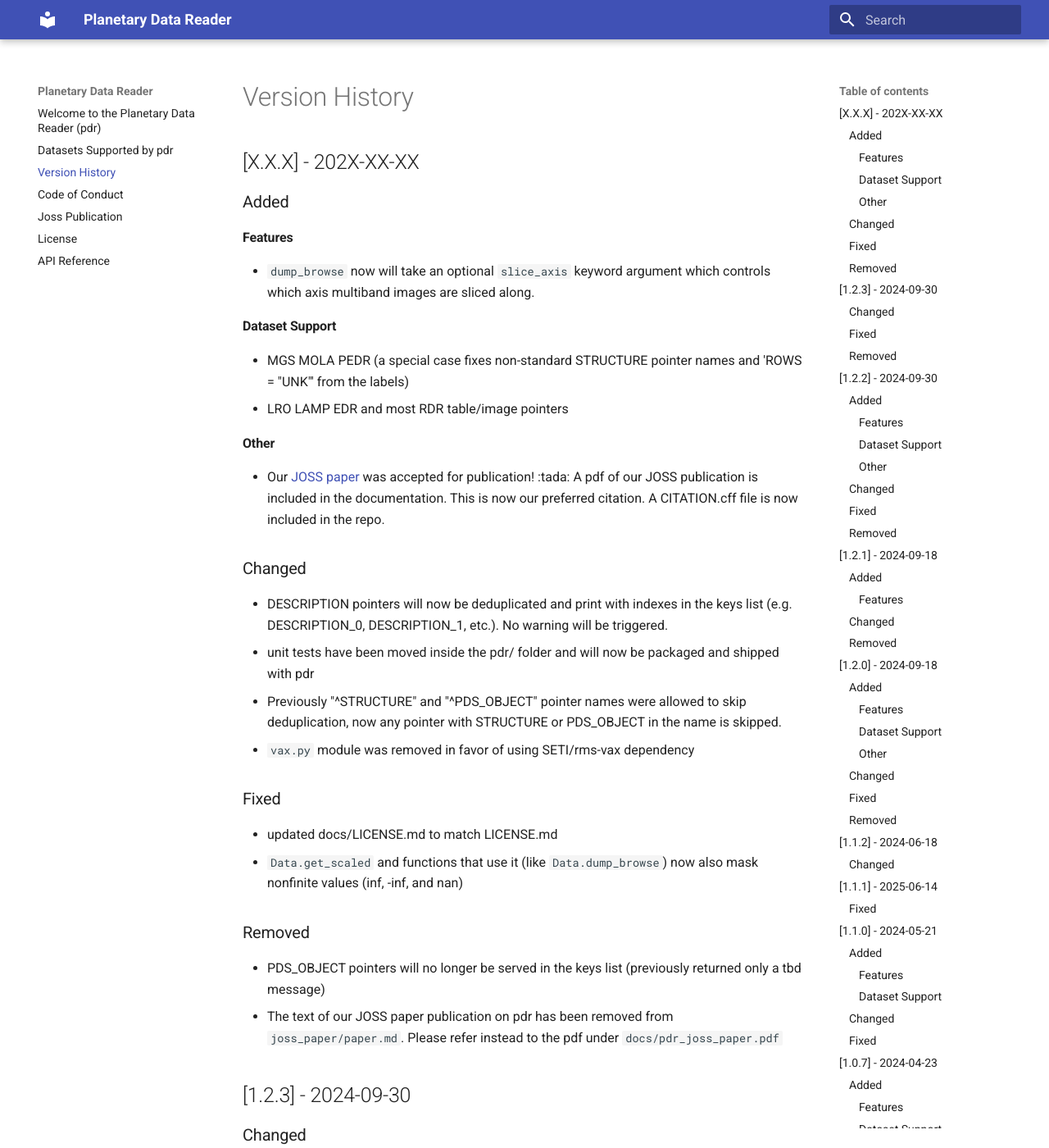
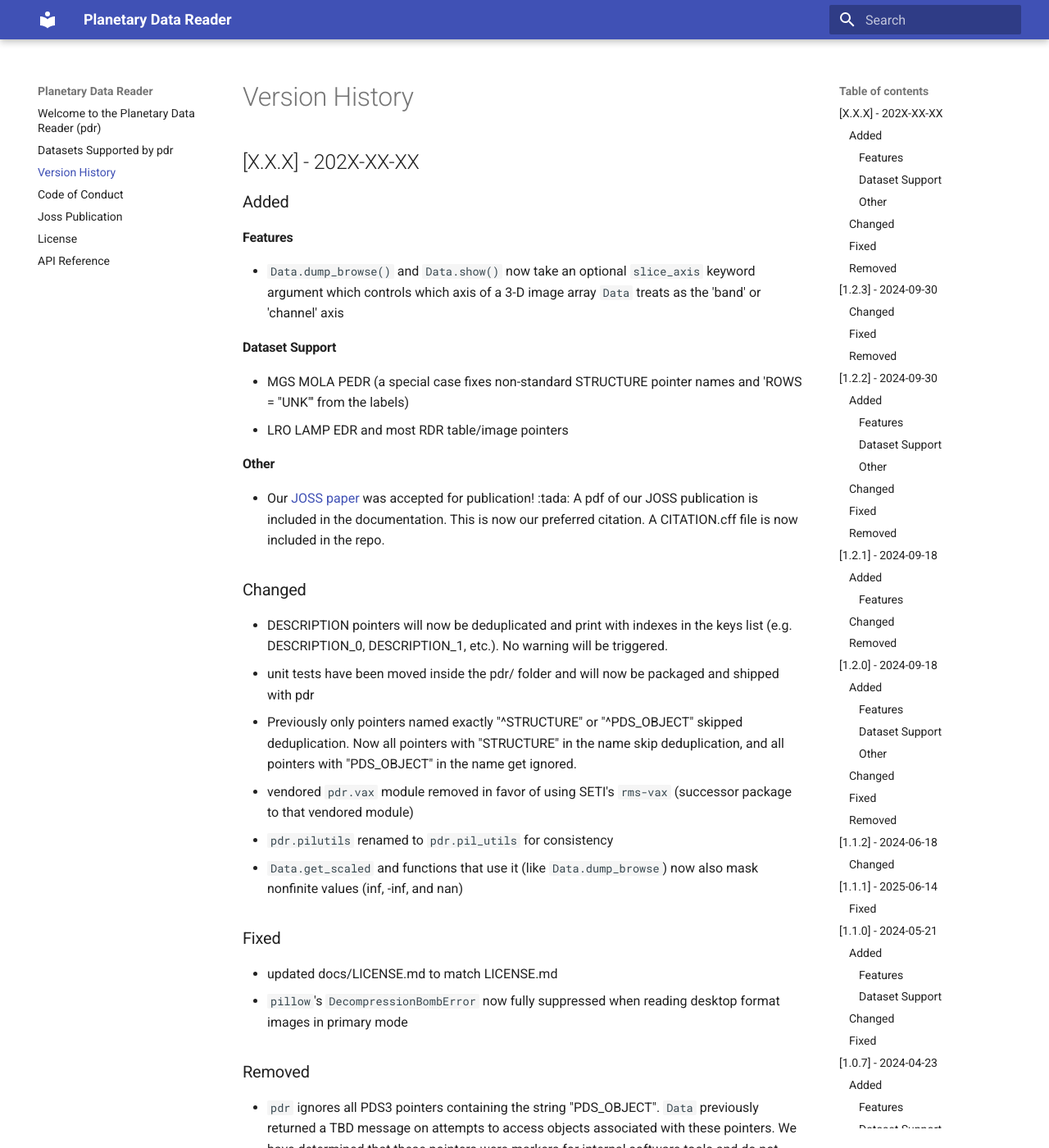
Before and after one commit to MillionConcepts/pdr, an MkDocs documentation site: the page built from docs/version_history.md, in a window 1280 px wide and 1400 px high. Shown: the whole window at 82% size. Built offline with MkDocs 1.6.1 and Material for MkDocs 9.7.7, drawn with Linux system fonts in a browser that asks for light colours; some of the changed text lies outside the part shown.

Commit message:
updates to changelog

```diff
--- a/docs/version_history.md
+++ b/docs/version_history.md
@@ -4,8 +4,9 @@
 ### Added
 
 #### Features
-- `dump_browse` now will take an optional `slice_axis` keyword argument
-  which controls which axis multiband images are sliced along.
+- `Data.dump_browse()` and `Data.show()` now take an optional `slice_axis`
+  keyword argument which controls which axis of a 3-D image array `Data`
+  treats as the 'band' or 'channel' axis
 
 #### Dataset Support
 - MGS MOLA PEDR (a special case fixes non-standard STRUCTURE pointer names and
@@ -22,19 +23,25 @@
 keys list (e.g. DESCRIPTION_0, DESCRIPTION_1, etc.). No warning will be triggered.
 - unit tests have been moved inside the pdr/ folder and will now be packaged
 and shipped with pdr
-- Previously "^STRUCTURE" and "^PDS_OBJECT" pointer names were allowed to skip
-  deduplication, now any pointer with STRUCTURE or PDS_OBJECT in the name is skipped.
-- `vax.py` module was removed in favor of using SETI/rms-vax dependency
-
+- Previously only pointers named exactly "^STRUCTURE" or "^PDS_OBJECT" skipped
+  deduplication. Now all pointers with "STRUCTURE" in the name skip deduplication,
+  and all pointers with "PDS_OBJECT" in the name get ignored.
+- vendored `pdr.vax` module removed in favor of using SETI's `rms-vax` (successor
+  package to that vendored module)
+- `pdr.pilutils` renamed to `pdr.pil_utils` for consistency
+- `Data.get_scaled` and functions that use it (like `Data.dump_browse`) now also
+  mask nonfinite values (inf, -inf, and nan)
 
 ### Fixed
 - updated docs/LICENSE.md to match LICENSE.md
-- `Data.get_scaled` and functions that use it (like `Data.dump_browse`) now also
-  mask nonfinite values (inf, -inf, and nan)
+- `pillow`'s `DecompressionBombError` now fully suppressed when reading desktop
+  format images in primary mode
 
 ### Removed
-- PDS_OBJECT pointers will no longer be served in the keys list (previously
-  returned only a tbd message)
+- `pdr` ignores all PDS3 pointers containing the string "PDS_OBJECT". `Data`
+  previously returned a TBD message on attempts to access objects associated
+  with these pointers. We have determined that these pointers were markers for
+  internal software tools and do not refer to unique data objects.
 - The text of our JOSS paper publication on pdr has been removed from
   `joss_paper/paper.md`. Please refer instead to the pdf under `docs/pdr_joss_paper.pdf`
 
```
